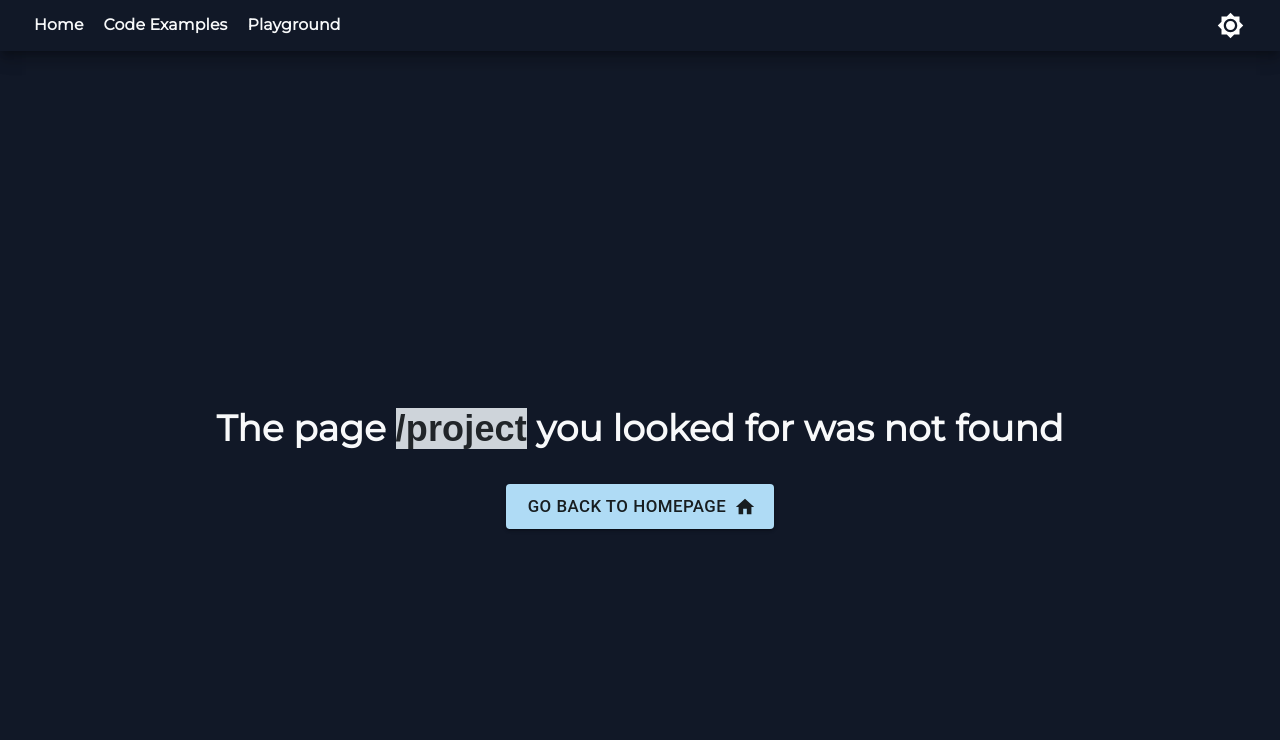
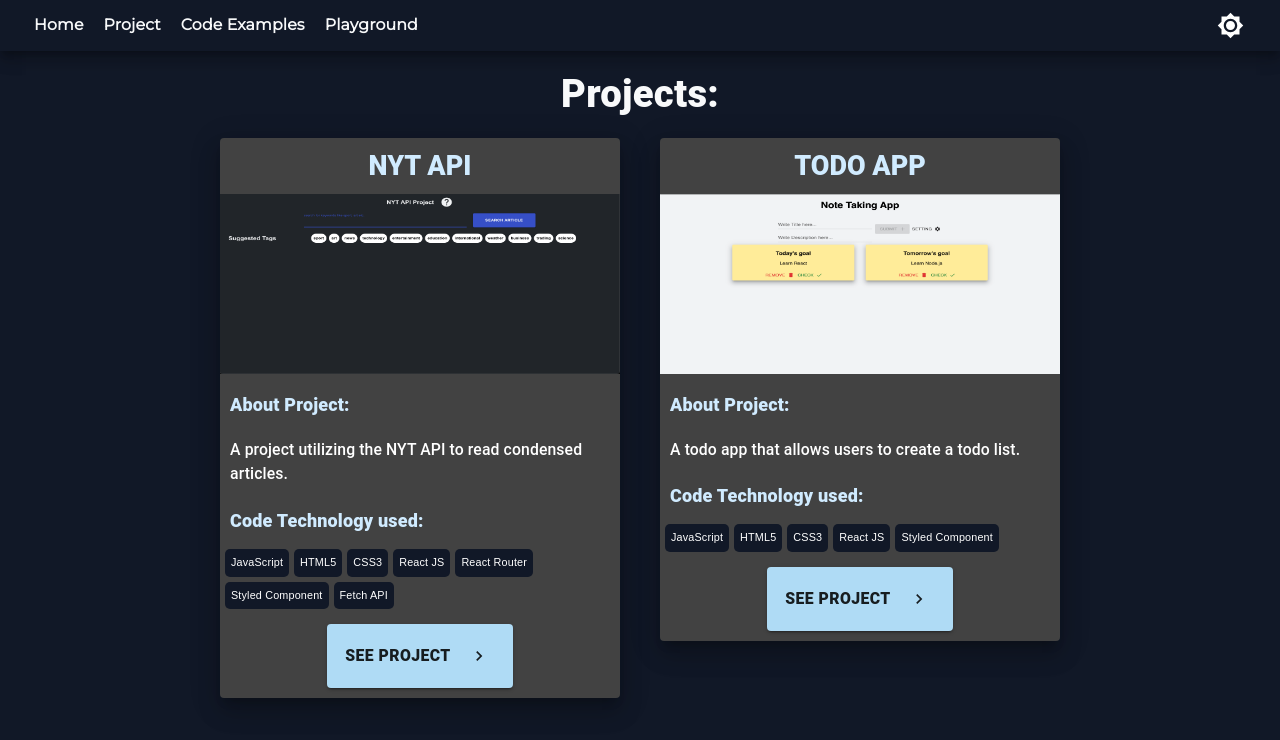
Before and after one commit to YutaMoriJP/Portfolio, a React (Create React App) app: page /project in a window 1280 px wide. Before the commit this address had no page. Shown: the top 740 px of the page. Built offline with nearby package versions, Linux system fonts and the light colour scheme.

Commit message:
configured project page with react router

```diff
--- a/src/App.js
+++ b/src/App.js
@@ -16,6 +16,7 @@ import Home from "./Pages/Home";
 import CodeExamples from "./Pages/CodeExamples";
 import ErrorPage from "./Pages/404";
 import PlayGround from "./Pages/PlayGround";
+import Project from "./Pages/Project";
 
 //custom context hook
 import { useGlobalContext } from "./ContextProvider/ContextProvider";
@@ -42,6 +43,9 @@ const App = () => {
               <Route path="/playground">
                 <PlayGround />
               </Route>
+              <Route path="/project">
+                <Project />
+              </Route>
               <Route>
                 <ErrorPage />
               </Route>
--- a/src/Components/Layout/Navbar.js
+++ b/src/Components/Layout/Navbar.js
@@ -21,8 +21,9 @@ const Navbar = () => {
         {matches && (
           <>
             <StyledLink to="/">Home</StyledLink>
+            <StyledLink to="/project">Project</StyledLink>
             <StyledLink to="/code-examples">Code Examples</StyledLink>
-            <StyledLink to="/playground">Playground</StyledLink>
+            <StyledLink to="/playground">Playground</StyledLink>{" "}
           </>
         )}
         {!matches && (
--- a/src/StyledComponent/StyledHome.js
+++ b/src/StyledComponent/StyledHome.js
@@ -29,7 +29,7 @@ export const More = styled.article`
 
 export const Project = styled.article`
   height: 100vh;
-  @media screen and (max-width: 960px) {
+  @media screen and (min-width: 400px) and (max-width: 960px) {
     margin: 30px;
   }
 `;
```
